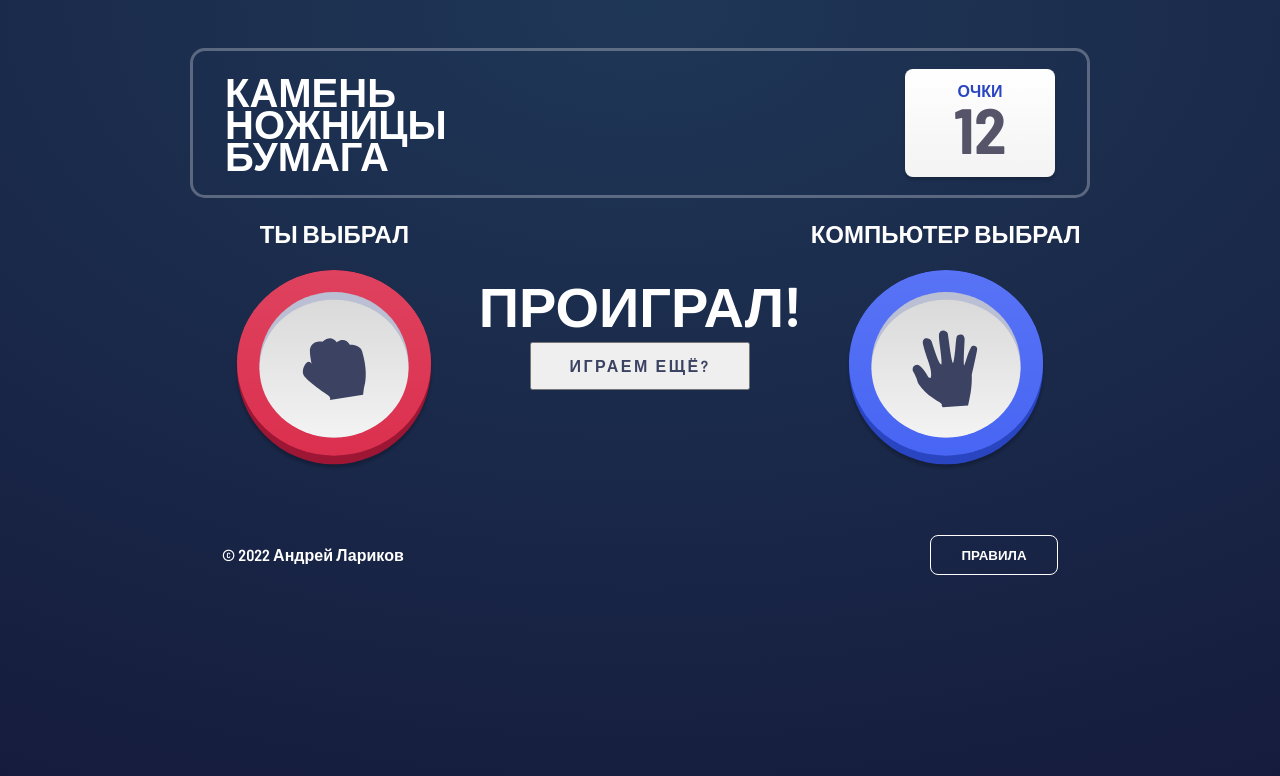
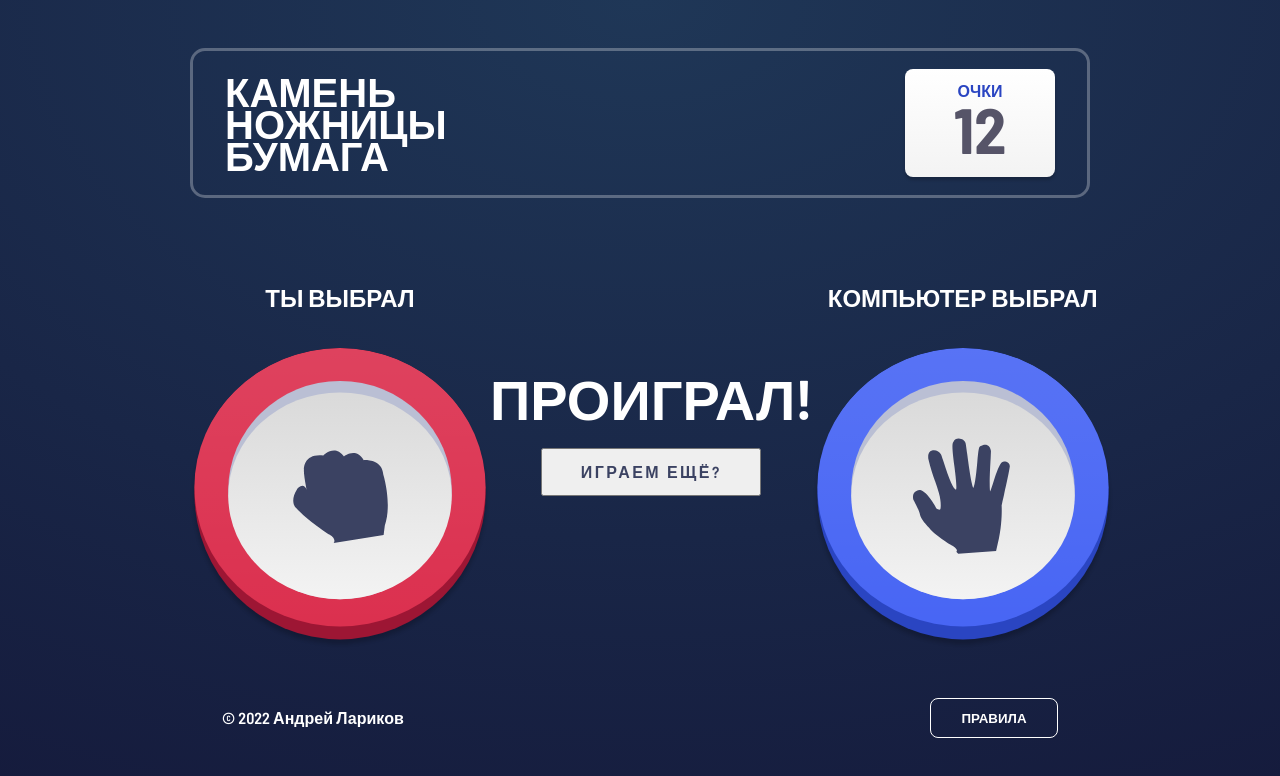
Before and after one commit to larikov174/rock-paper-scissors, a React (Vite) app: page /game in a window 1280 px wide. Shown: the top 776 px of the page. Built offline with nearby package versions, Linux system fonts and the light colour scheme.

Commit message:
fix: change styles for game component

```diff
--- a/src/components/GambleScreen.jsx
+++ b/src/components/GambleScreen.jsx
@@ -4,7 +4,7 @@ import styled from 'styled-components';
 
 const Container = styled.section`
   width: 100%;
-  height: clamp(188px, 287px, 50vw);
+	margin-top: 50px;
   display: grid;
   justify-items: center;
   grid-template-columns: repeat(3, 1fr);
@@ -28,8 +28,8 @@ const Container = styled.section`
 
 const Image = styled.img`
   grid-area: ${(props) => props.area};
-  width: clamp(100px, 200px, 50vw);
-  height: clamp(100px, 200px, 50vw);
+  width: clamp(150px, 300px, 30vw);
+  height: clamp(150px, 300px, 30vw);
   position: ${(props) => props.position};
   left: ${(props) => props.left};
   top: ${(props) => props.top};
```
